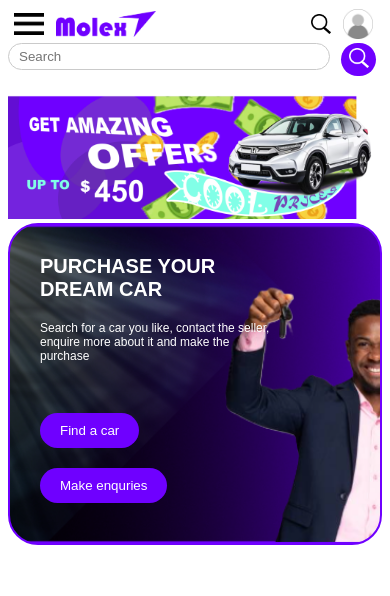
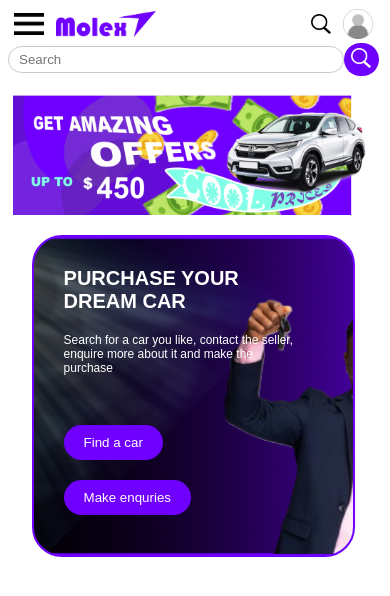
Before and after one commit to edwinbosco2/molex, a plain HTML site: page index.html in a window 390 px wide. Drawn offline with Linux system fonts and the light colour scheme.

Commit message:
adjusting the sizing and responsivity of section 2

```diff
--- a/index.html
+++ b/index.html
@@ -26,11 +26,11 @@
         <div class="searchCon2">
             <div class="searchBarCon">
                 <input type="text" placeholder="Search" class="searchBar">
-            </div>
-            <div class="searchBtnCon">
-                <button class="searchBtn">
-                    <img src="./images/search_btn_white.png" alt="" class="searchBtnImg">
-                </button>
+                <div class="searchBtnCon">
+                    <button class="searchBtn">
+                        <img src="./images/search_btn_white.png" alt="" class="searchBtnImg">
+                    </button>
+                </div>
             </div>
         </div>
         <div class="adImgCon">
--- a/stylesheets/style.css
+++ b/stylesheets/style.css
@@ -33,14 +33,20 @@ button{
 }
 .searchCon2{
     width: 95vw;
-    max-width: 720px;
     display: flex;
+    align-items: center;
+    justify-content: center;
 }
 .searchBarCon{
-    width: 90%;
+    display: flex;
+    width: 100%;
+    align-items: center;
+    justify-content: center;
 }
 .searchBar{
     width: 90%;
+    min-width: 90px;
+    max-width: 350px;
     border: 0.5px solid rgb(202, 202, 202);
     border-radius: 30px;
     padding: 5px 10px;
@@ -52,24 +58,32 @@ button{
 }
 .adImgCon{
     width: 95vw;
-    max-width: 720px;
+    display: flex;
+    align-items: center;
+    justify-content: center;
 }
 .adImg{
     width: 100%;
+    max-width: 360px;
+    margin: auto;
 }
 .introCon{
+    width: 95vw;
+    margin-top: 20px;
+    display: flex;
+    align-items: center;
+    justify-content: center;
+}
+.introTxtCon{
+    width: 70%;
+    max-width: 360px;
+    padding: 10px 30px;
     background-image: url("../images/molex_banner.png");
     background-size: cover;
     background-position: center;
     background-repeat: no-repeat;
     border: 2px solid #6F00FF;
     border-radius: 30px;
-    min-width: 360px;
-    max-width: 600px;
-}
-.introTxtCon{
-    width: 70%;
-    padding: 10px 30px;
 }
 .mainTxt{
     font-size: 20px;
```
